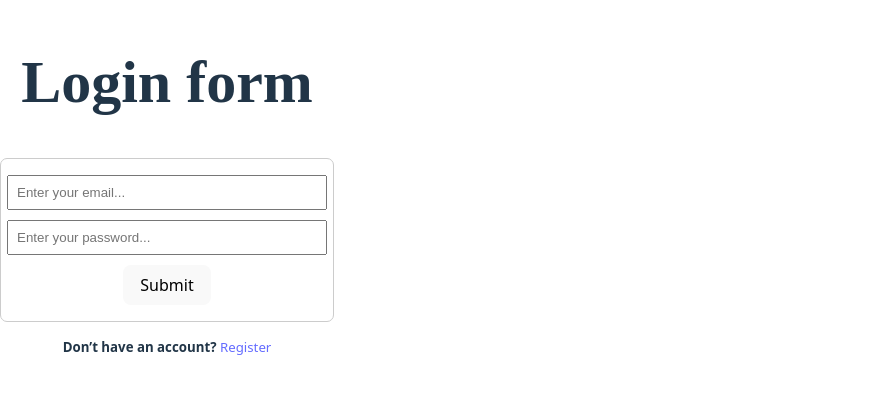
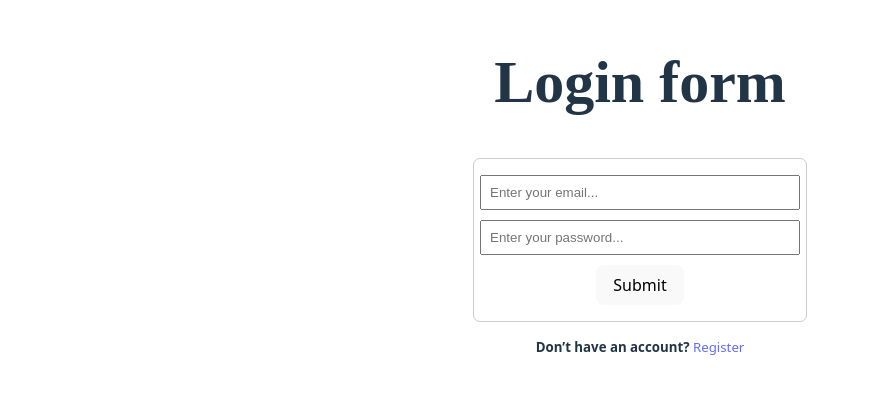
Before and after one commit to Ajay-kandula/QUIZ-App, a React (Vite) app: page /login in a window 1280 px wide. Shown: the part 206-600 px from the top of the page, without its empty margins (0-870 px from the left). Built offline with nearby package versions, Linux system fonts and the light colour scheme.

Commit message:
"update"

```diff
--- a/src/Pages/Login.jsx
+++ b/src/Pages/Login.jsx
@@ -26,7 +26,7 @@ const Login =()=>{
         setUser({...user,[e.target.name]:e.target.value})
     };
     return(
-        <div style={{display: "flex",flexDirection: "column",alignItems: "center",justifyContent: "center",minHeight: "100vh"}}>
+        <div style={{display: "flex",flexDirection: "column",alignItems: "center",justifyContent: "center",height:"100vh",width:"100vw"}}>
             <h1 style={{font: "initial",fontWeight: 'bold',fontSize: "60px",textAlign: "center"}}>Login form</h1>
             <form onSubmit={handleSubmit} style={{ display: "flex", flexDirection: 'column',alignItems: 'center',border: "1px solid #ccc",borderRadius: "7px",padding: "16px",width: "300px"}}>
                 <input type="email" value={user.email} name="email" placeholder="Enter your email..." onChange={handlechange} required style={{ marginBottom: "10px", padding: "8px", width: "100%" }}/>
```
